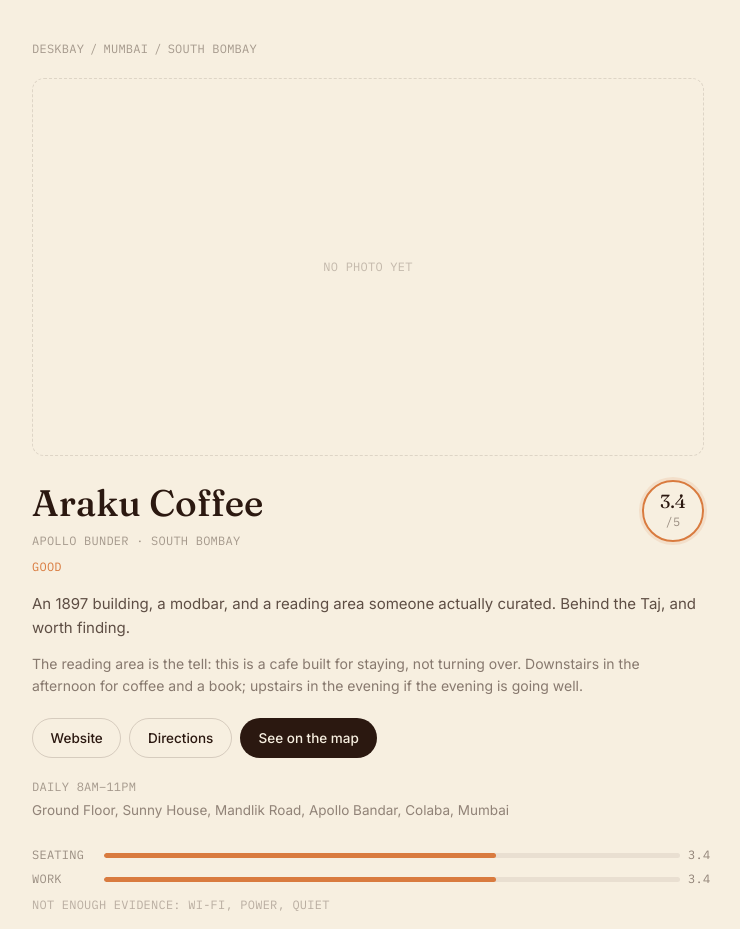
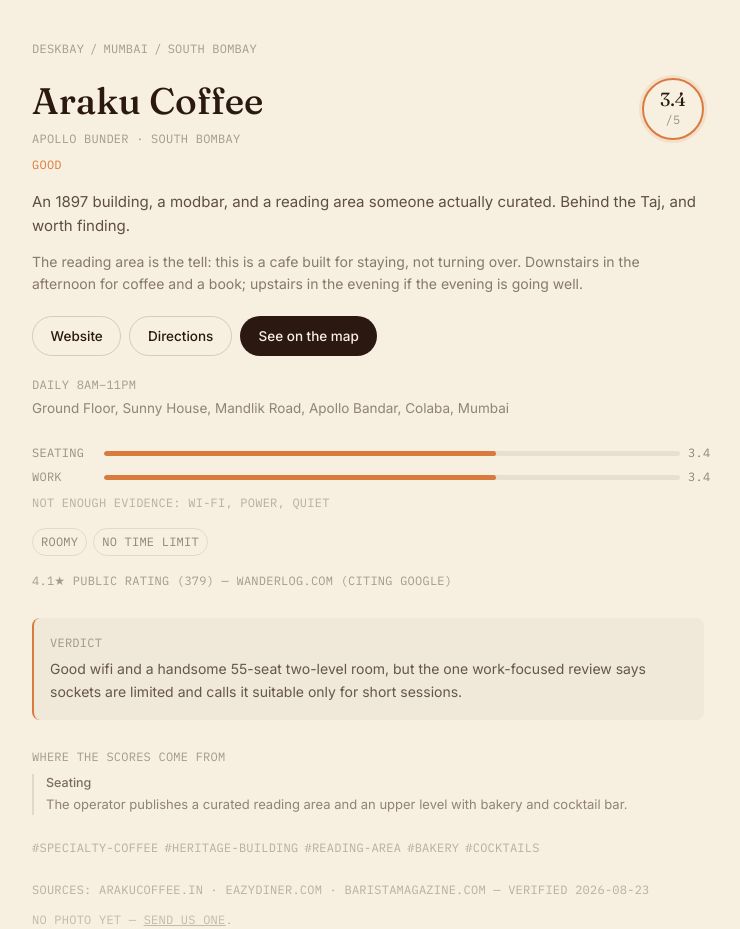
Before and after one commit to pocket-fund-2026/deskbay, a Next.js app: page /mumbai/araku-coffee-apollo-bunder in a window 1280 px wide. Shown: the top 929 px of the page, without its empty margins (272-1012 px from the left). Built offline with nearby package versions, Linux system fonts and the light colour scheme.

Commit message:
Declutter cafe pages: remove empty photo placeholder from top (title leads instead), move 'no photo yet' note to bottom, dedupe editorialNote/whyWeRecommend when identical, fix area name always showing Bandra/South Bombay

```diff
--- a/app/mumbai/[slug]/page.tsx
+++ b/app/mumbai/[slug]/page.tsx
@@ -124,7 +124,7 @@
           <Link href={`/mumbai?area=${cafe.area}`} className="hover:text-paper">{areaName}</Link>
         </nav>
 
-        {cafe.images.length > 0 ? (
+        {cafe.images.length > 0 && (
           <div className="mt-5 grid gap-2 sm:grid-cols-2">
             {cafe.images.slice(0, 4).map((img, i) => (
               <figure
@@ -147,13 +147,9 @@
               </figure>
             ))}
           </div>
-        ) : (
-          <div className="mt-5 flex aspect-[16/9] items-center justify-center rounded-xl border border-dashed border-paper/12 text-paper/25">
-            <p className="wa-mono">no photo yet</p>
-          </div>
         )}
 
-        <div className="mt-6 flex items-start justify-between gap-4">
+        <div className={`flex items-start justify-between gap-4 ${cafe.images.length > 0 ? "mt-6" : "mt-5"}`}>
           <div>
             <h1 className="font-display text-[clamp(1.7rem,4vw,2.3rem)] font-medium leading-tight">
               {cafe.name}
@@ -182,7 +178,9 @@
         </p>
 
         <p className="mt-4 text-[15px] leading-relaxed text-paper/75">{cafe.editorialNote}</p>
-        <p className="mt-3 text-[14px] leading-relaxed text-paper/55">{cafe.whyWeRecommend}</p>
+        {cafe.whyWeRecommend && cafe.whyWeRecommend !== cafe.editorialNote && (
+          <p className="mt-3 text-[14px] leading-relaxed text-paper/55">{cafe.whyWeRecommend}</p>
+        )}
 
         <div className="mt-5 flex flex-wrap gap-2 text-[12.5px]">
           {cafe.website && (
@@ -280,10 +278,15 @@
           </p>
         )}
 
-        {cafe.images.some((i) => i.creditUrl) && (
+        {cafe.images.some((i) => i.creditUrl) ? (
           <p className="wa-mono mt-3 text-paper/25">
             Photos via Wikimedia Commons, licensed{" "}
             {[...new Set(cafe.images.map((i) => i.license).filter(Boolean))].join(", ")}.
+          </p>
+        ) : (
+          <p className="wa-mono mt-3 text-paper/25">
+            No photo yet —{" "}
+            <Link href="/submit" className="underline hover:text-paper/60">send us one</Link>.
           </p>
         )}
 
--- a/components/CafeDetailPanel.tsx
+++ b/components/CafeDetailPanel.tsx
@@ -3,6 +3,7 @@
 import Image from "next/image";
 import Link from "next/link";
 import type { Cafe } from "@/lib/cafes";
+import { AREAS } from "@/lib/cafes";
 import { tier, SCORE_ROWS, EVIDENCE_ORDER } from "@/lib/scoreTier";
 
 function ScoreBar({ label, value }: { label: string; value: number | null }) {
@@ -39,7 +40,7 @@
         </button>
       </div>
 
-      {cafe.images.length > 0 ? (
+      {cafe.images.length > 0 && (
         <div className="relative aspect-[16/9] overflow-hidden border-b border-paper/10">
           <Image
             src={cafe.images[0].url}
@@ -51,10 +52,6 @@
           />
           <div className="absolute inset-0 bg-gradient-to-t from-ink/80 via-transparent to-transparent" />
         </div>
-      ) : (
-        <div className="flex aspect-[16/9] items-center justify-center border-b border-dashed border-paper/10 bg-paper/[0.02]">
-          <p className="wa-mono text-paper/25">no photo yet</p>
-        </div>
       )}
 
       <div className="p-4">
@@ -62,7 +59,7 @@
           <div>
             <h2 className="font-display text-[21px] font-medium leading-snug">{cafe.name}</h2>
             <p className="wa-mono mt-1.5 text-paper/40">
-              {cafe.neighborhood} · {cafe.area === "bandra" ? "Bandra" : "South Bombay"}
+              {cafe.neighborhood} · {AREAS[cafe.area].name}
             </p>
           </div>
           <div
@@ -85,7 +82,9 @@
         </p>
 
         <p className="mt-3.5 text-[14px] leading-relaxed text-paper/70">{cafe.editorialNote}</p>
-        <p className="mt-3 text-[13.5px] leading-relaxed text-paper/55">{cafe.whyWeRecommend}</p>
+        {cafe.whyWeRecommend && cafe.whyWeRecommend !== cafe.editorialNote && (
+          <p className="mt-3 text-[13.5px] leading-relaxed text-paper/55">{cafe.whyWeRecommend}</p>
+        )}
 
         <div className="mt-4 flex flex-wrap gap-2 text-[12.5px]">
           {cafe.website && (
```
